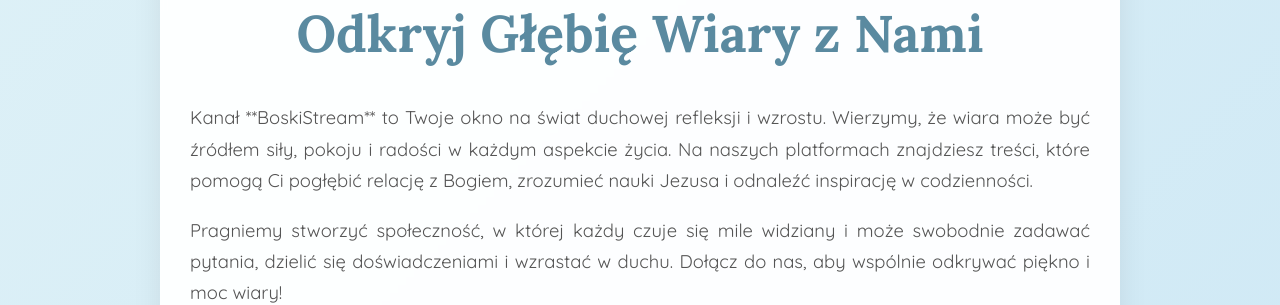
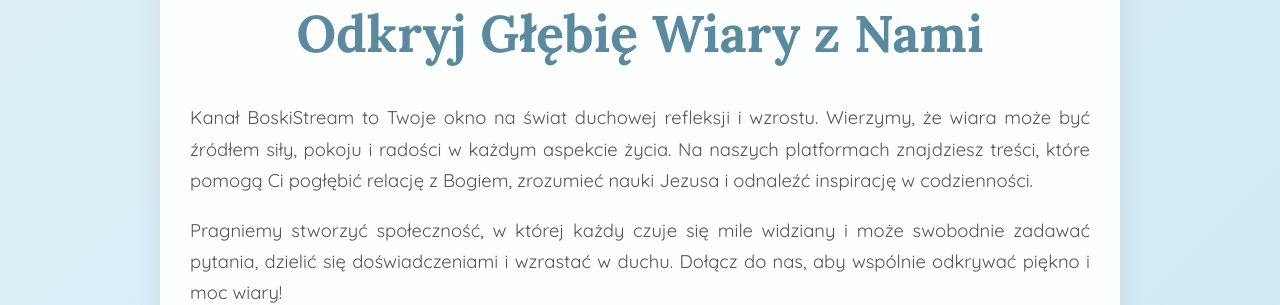
Before and after one commit to hikesilent/boski, a Jekyll site: the page index.html, which Jekyll copies as it is, in a window 1280 px wide. Shown: the part 504-809 px from the top of the page. Built offline with Jekyll 4.4.1, drawn with Linux system fonts in a browser that asks for light colours.

```diff
--- a/index.html
+++ b/index.html
@@ -230,7 +230,7 @@
             <hr style="border: 0; height: 1px; background-image: linear-gradient(to right, rgba(0, 0, 0, 0), rgba(90, 138, 160, 0.7), rgba(0, 0, 0, 0)); margin: 50px 0;">
             <h2>Odkryj Głębię Wiary z Nami</h2>
             <p>
-                Kanał **BoskiStream** to Twoje okno na świat duchowej refleksji i wzrostu. Wierzymy, że wiara może być źródłem siły, pokoju i radości w każdym aspekcie życia. Na naszych platformach znajdziesz treści, które pomogą Ci pogłębić relację z Bogiem, zrozumieć nauki Jezusa i odnaleźć inspirację w codzienności.
+                Kanał BoskiStream to Twoje okno na świat duchowej refleksji i wzrostu. Wierzymy, że wiara może być źródłem siły, pokoju i radości w każdym aspekcie życia. Na naszych platformach znajdziesz treści, które pomogą Ci pogłębić relację z Bogiem, zrozumieć nauki Jezusa i odnaleźć inspirację w codzienności.
             </p>
             <p>
                 Pragniemy stworzyć społeczność, w której każdy czuje się mile widziany i może swobodnie zadawać pytania, dzielić się doświadczeniami i wzrastać w duchu. Dołącz do nas, aby wspólnie odkrywać piękno i moc wiary!
```
